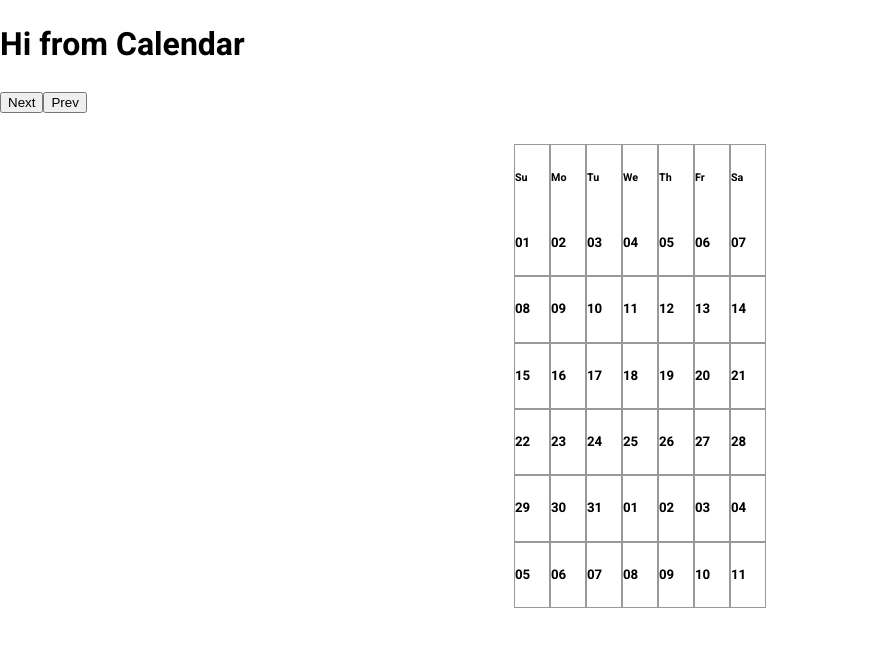
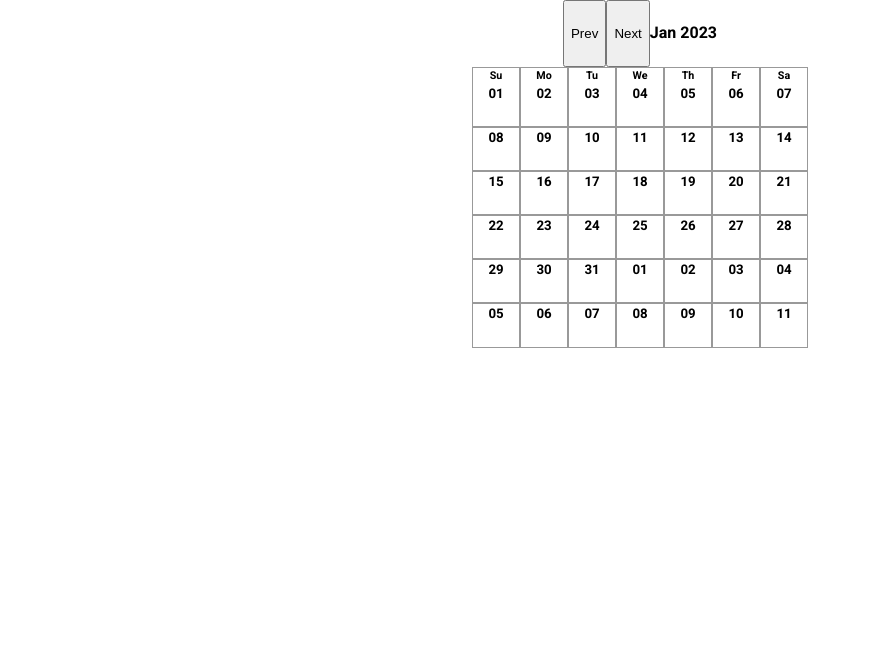
Before and after one commit to bubinq/Self-Reflect, a React (Vite) app: page /review in a window 1280 px wide. Shown: the top 646 px of the page, without its empty margins (0-871 px from the left). Built offline with nearby package versions, Linux system fonts and the light colour scheme.

Commit message:
Added calendar styles and heading

```diff
--- a/src/App.css
+++ b/src/App.css
@@ -202,6 +202,15 @@ text {
   gap: 30px;
   font-family: cursive;
 }
+
+.notCurrentMonth {
+  color: rgb(191, 191, 191);
+}
+
+a {
+  text-decoration: none;
+  color: rgb(75, 123, 255);
+}
 .goBack {
   position: absolute;
   width: 30px;
--- a/src/components/Calendar/Calendar.tsx
+++ b/src/components/Calendar/Calendar.tsx
@@ -1,30 +1,11 @@
 import styles from "./Calendar.module.css";
-import { useSelector, useDispatch } from "react-redux";
-import { MonthReducer } from "../../interfaces/monthReducer";
 import { Month } from "./Month";
-import { nextMonth, prevMonth } from "../../redux/monthInput";
+import { Heading } from "./Heading";
 export const Calendar = () => {
-  const month = useSelector((state: MonthReducer) => state.month.currMonth);
-  const dispatch = useDispatch();
-  console.log(month);
   return (
     <div className={styles.calendarWrapper}>
       <div className={styles.calendarHeding}>
-        <h1>Hi from Calendar</h1>
-        <button
-          onClick={() => {
-            dispatch(nextMonth());
-          }}
-        >
-          Next
-        </button>
-        <button
-          onClick={() => {
-            dispatch(prevMonth());
-          }}
-        >
-          Prev
-        </button>
+        <Heading></Heading>
       </div>
 
       <Month></Month>
--- a/src/components/Calendar/Day.module.css
+++ b/src/components/Calendar/Day.module.css
@@ -2,6 +2,15 @@
     display: flex;
     flex-direction: column;
     border: 1px solid rgb(153, 153, 153);
+    align-items: center;
     cursor: pointer;
     caret-color: transparent;
 }
+
+.weekHeader {
+    margin: 0;
+}
+
+.dayHeading {
+    margin-top: 0;
+}
--- a/src/components/Calendar/Day.tsx
+++ b/src/components/Calendar/Day.tsx
@@ -1,13 +1,24 @@
 import dayjs from "dayjs"
 import styles from "./Day.module.css"
+import { useSelector } from "react-redux"
+import { MonthReducer } from "../../interfaces/monthReducer"
 
 export const Day = ({day, rowIdx}: {day:any, rowIdx: number}) => {
+    const month = useSelector((state: MonthReducer) => state.month.currMonth);
+    let date = dayjs(day).month()
+    console.log(date)
+    function displayClass(day: any) {
+        if (date !== Math.abs(month % 12)) {
+
+        }
+        console.log(day.format("MM"));
+    }
     return (
         <div className={styles.dayWrapper}>
             {rowIdx === 0 && (
-                <h6>{day.format("dd")}</h6>
+                <h6 className={styles.weekHeader}>{day.format("dd")}</h6>
             )}
-            <h5>{day.format("DD")}</h5>
+            <h5 className={styles.dayHeading}>{day.format("DD")}</h5>
         </div>
     )
 }
--- /dev/null
+++ b/src/components/Calendar/Heading.module.css
@@ -0,0 +1,4 @@
+.monthHeading {
+    display: flex;
+    justify-content: center;
+}
--- /dev/null
+++ b/src/components/Calendar/Heading.tsx
@@ -0,0 +1,34 @@
+import styles from "./Heading.module.css";
+import { useSelector, useDispatch } from "react-redux";
+import { nextMonth, prevMonth } from "../../redux/monthInput";
+import { MonthReducer } from "../../interfaces/monthReducer";
+import dayjs from "dayjs";
+
+export const Heading = () => {
+  const month = useSelector((state: MonthReducer) => state.month);
+  const year = dayjs().year();
+  const thisMonth = dayjs(new Date(year, month.currMonth, 1)).format(
+    "MMM YYYY"
+  );
+
+  const dispatch = useDispatch();
+  return (
+    <div className={styles.monthHeading}>
+      <button
+        onClick={() => {
+          dispatch(prevMonth());
+        }}
+      >
+        Prev
+      </button>
+      <button
+        onClick={() => {
+          dispatch(nextMonth());
+        }}
+      >
+        Next
+      </button>
+      <h4>{thisMonth}</h4>
+    </div>
+  );
+};
--- a/src/components/Calendar/Month.module.css
+++ b/src/components/Calendar/Month.module.css
@@ -1,11 +1,11 @@
 .monthWrapper{
     display: grid;
+    grid-template-rows: repeat(6, auto);
     justify-content: center;
-    grid-template-rows: repeat(6, auto);
-    margin-top: 30px;
+
 }
 
 .weekWrapper{
     display: grid;
-    grid-template-columns: repeat(7, 36px);
+    grid-template-columns: repeat(7, minmax(1em, 3em));
 }
--- a/src/components/DisplayOptions.tsx
+++ b/src/components/DisplayOptions.tsx
@@ -1,8 +1,9 @@
 import { useContext, useRef } from "react";
 import { ModalContext } from "../contexts/ModalContext";
+import { Link } from "react-router-dom";
 import styles from "./DisplayOptions.module.css";
 
-export const DisplayOptions = ({isOpening}: {isOpening: boolean}) => {
+export const DisplayOptions = ({ isOpening }: { isOpening: boolean }) => {
   const { modalIdx, setModalIdx } = useContext(ModalContext);
 
   const btnRef = useRef<HTMLButtonElement>(null);
@@ -26,7 +27,7 @@ export const DisplayOptions = ({isOpening}: {isOpening: boolean}) => {
           className={styles.btnRev}
           ref={btnRef}
         >
-          {modalIdx === 1 ? "Review" : "Prev"}
+          {modalIdx === 1 ? <Link to={"/review"}>Review</Link> : "Prev"}
         </button>
       </div>
       <div className={styles.review}>
@@ -34,9 +35,9 @@ export const DisplayOptions = ({isOpening}: {isOpening: boolean}) => {
           onClick={showNextModal}
           className={!hasNext ? styles.disabled : styles.btnNext}
           disabled={!hasNext}
-          style={{ padding: isOpening? "8px 4px" : "8px 18px"}}
+          style={{ padding: isOpening ? "8px 4px" : "8px 18px" }}
         >
-          {isOpening? "Reflect" : "Next"}
+          {isOpening ? "Reflect" : "Next"}
         </button>
       </div>
     </div>
```
